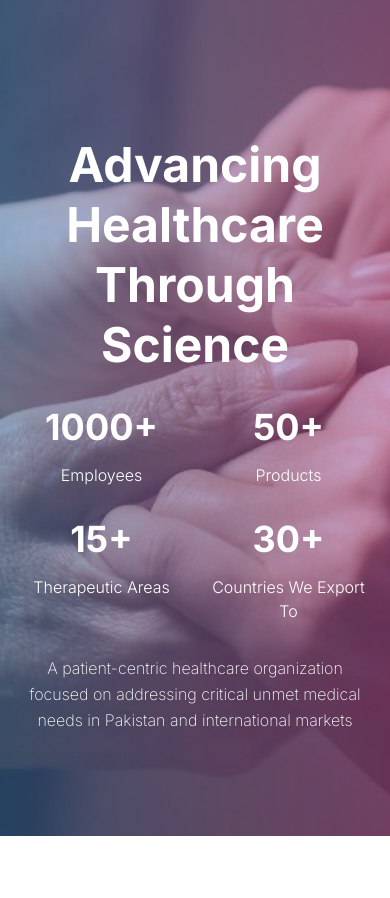
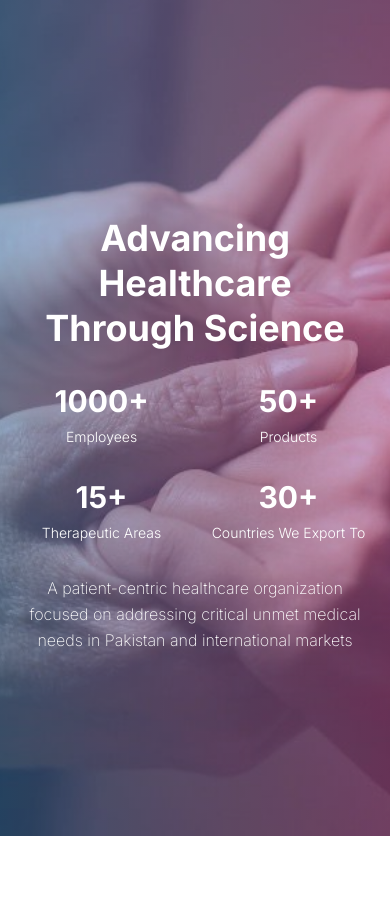
Before and after one commit to WMSols/bfbio-nextjs, a Next.js app: page /about/company-overview in a window 390 px wide. Shown: the part 2100-2998 px from the top of the page. Built offline with nearby package versions, Linux system fonts and the light colour scheme; no server answers.

Commit message:
Fix:SIBIONICS page ui issues on smaller phones Fix: Stats section sizing issue on phones ( company overview )

```diff
--- a/app/about/company-overview/components/StatsSection.tsx
+++ b/app/about/company-overview/components/StatsSection.tsx
@@ -22,7 +22,7 @@ export default function StatsSection() {
       <div className="absolute inset-0 z-1 bg-linear-to-r from-[#3b73ac]/55 to-[#934397]/50" />
 
       <div className="relative z-10 mx-auto flex w-full max-w-5xl flex-col items-center gap-8  justify-between min-h-full  text-center ">
-        <h2 className="text-5xl font-bold leading-tight md:text-6xl lg:text-7xl sm:mt-20 mt-10">
+        <h2 className=" text-4xl sm:text-5xl font-bold leading-tight md:text-6xl lg:text-7xl sm:mt-20 mt-10">
           Advancing Healthcare
           <br />
           Through Science
@@ -30,11 +30,11 @@ export default function StatsSection() {
 
         <div className="grid w-full grid-cols-2 gap-8 md:grid-cols-4 md:gap-6">
           {stats.map((stat) => (
-            <div key={stat.label} className="flex flex-col items-center gap-4">
-              <p className="text-4xl font-bold md:text-5xl lg:text-6xl">
+            <div key={stat.label} className="flex flex-col items-center gap-2 sm:gap-4">
+              <p className="text-3xl sm:text-4xl font-bold md:text-5xl lg:text-6xl">
                 <StatCounter value={stat.value} />
               </p>
-              <p className=" font-light text-base sm:text-lg">{stat.label}</p>
+              <p className=" font-light text-sm sm:text-base">{stat.label}</p>
             </div>
           ))}
         </div>
--- a/app/shop/sibionics-cgm/components/FeaturesSection.tsx
+++ b/app/shop/sibionics-cgm/components/FeaturesSection.tsx
@@ -7,7 +7,7 @@ const SIDE_OFFSET = 48;
 
 export default function FeaturesSection() {
   return (
-    <section className="bg-black py-16 text-white md:py-24">
+    <section className="overflow-x-hidden bg-black py-16 text-white md:py-24">
       <div className="container space-y-16 md:space-y-24 sm:px-24">
         {sibionicsFeatures.map((feature) => {
           const textFromLeft = !feature.imageOnLeft;
@@ -16,7 +16,7 @@ export default function FeaturesSection() {
             <AnimateIn
               key={feature.title}
               stagger
-              className="grid items-center gap-8 md:grid-cols-2 md:gap-14 lg:gap-20"
+              className="grid items-center gap-8 overflow-x-hidden md:grid-cols-2 md:gap-14 lg:gap-20"
             >
               <AnimateInItem
                 x={textFromLeft ? -SIDE_OFFSET : SIDE_OFFSET}
--- a/app/shop/sibionics-cgm/components/InsightsCtaSection.tsx
+++ b/app/shop/sibionics-cgm/components/InsightsCtaSection.tsx
@@ -13,7 +13,7 @@ export default function InsightsCtaSection() {
             src='/images/shop/sibionics/insight.gif'
             alt={sibionicsInsights.imageAlt}
             placeholderClassName={sibionicsInsights.placeholderClassName}
-            className=" h-[300px] w-full shrink-0 rounded-[28px] md:w-[38%] md:max-w-md lg:w-[48%]"
+            className=" sm:h-[300px] h-[200px] w-full shrink-0 rounded-[28px] md:w-[38%] md:max-w-md lg:w-[48%]"
           />
 
           <div className="flex w-full flex-1 flex-col items-start gap-5 md:flex-row  md:justify-between md:gap-8">
--- a/app/shop/sibionics-cgm/components/SibionicsHero.tsx
+++ b/app/shop/sibionics-cgm/components/SibionicsHero.tsx
@@ -36,7 +36,7 @@ export default function SibionicsHero() {
         <div className="absolute inset-0 bg-black/40" />
 
         <div className="container relative z-10 flex flex-col items-center text-center">
-          <h1 className="text-5xl leading-none font-bold tracking-tight text-white sm:text-6xl md:text-7xl 2xl:text-[5.5rem]">
+          <h1 className="text-4xl leading-none font-bold tracking-tight text-white sm:text-6xl md:text-7xl 2xl:text-[5.5rem]">
             {sibionicsHero.title}
           </h1>
           <p className="2xl:mt-4 text-2xl font-medium text-[#1DB8B0] sm:text-3xl md:text-5xl md:leading-tight">
@@ -45,7 +45,7 @@ export default function SibionicsHero() {
           <p className="2xl:mt-6 mt-4 max-w-2xl text-base leading-tight text-white md:text-lg">
             {sibionicsHero.body}
           </p>
-          <div ref={heroCtaRef} className="mt-24">
+          <div ref={heroCtaRef} className="sm:mt-24 mt-8">
             <Button
               href={sibionicsBuyNow.href}
               size="pill"
```
